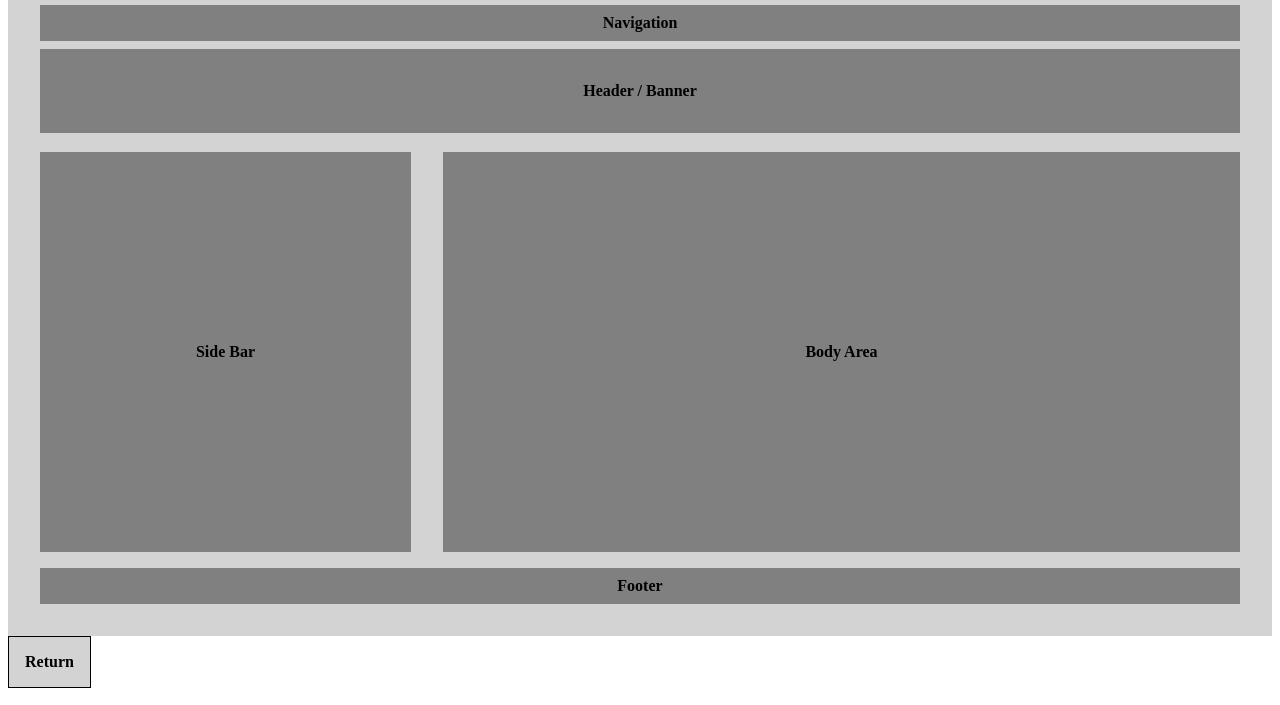
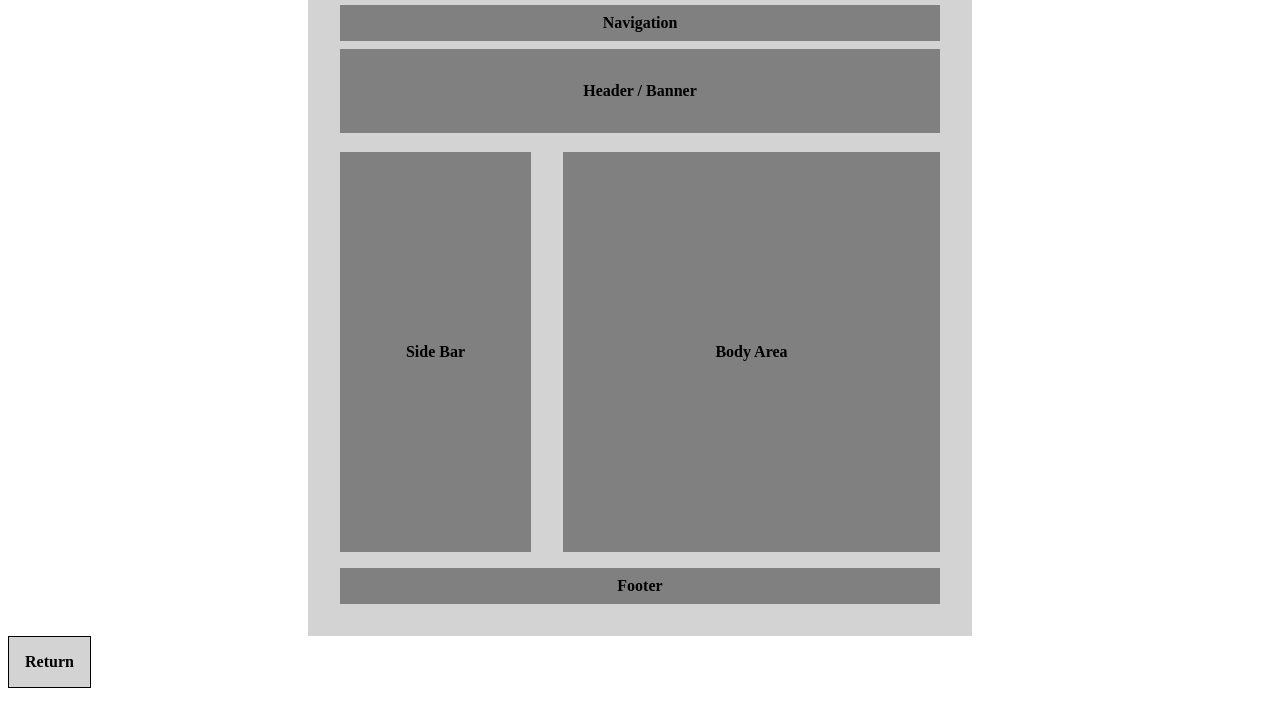
Before and after one commit to duccodon/22KTPM4_Lab_CSS_Layout, a plain HTML site: page 22127039/flex.html in a window 1280 px wide. Shown: the part 95-800 px from the top of the page. Drawn offline with Linux system fonts and the light colour scheme.

Commit message:
modify container

```diff
--- a/22127039/flex.css
+++ b/22127039/flex.css
@@ -5,6 +5,8 @@
     min-height: 500px;
     display: flex;
     flex-direction: column;
+    width: 50%;
+    margin: 0 auto;
 }
 
 .container-row
--- a/22127039/float.css
+++ b/22127039/float.css
@@ -3,6 +3,8 @@
     padding: 1rem;
     color: black;
     min-height: 500px;
+    width: 50%;
+    margin: 0 auto;
 }
 
 .logo
--- a/22127039/grid.css
+++ b/22127039/grid.css
@@ -5,6 +5,8 @@
     min-height: 500px;
     display: grid;
     grid-template-columns: auto auto auto;
+    width: 50%;
+    margin: 0 auto;
 }
 
 .logo
```
